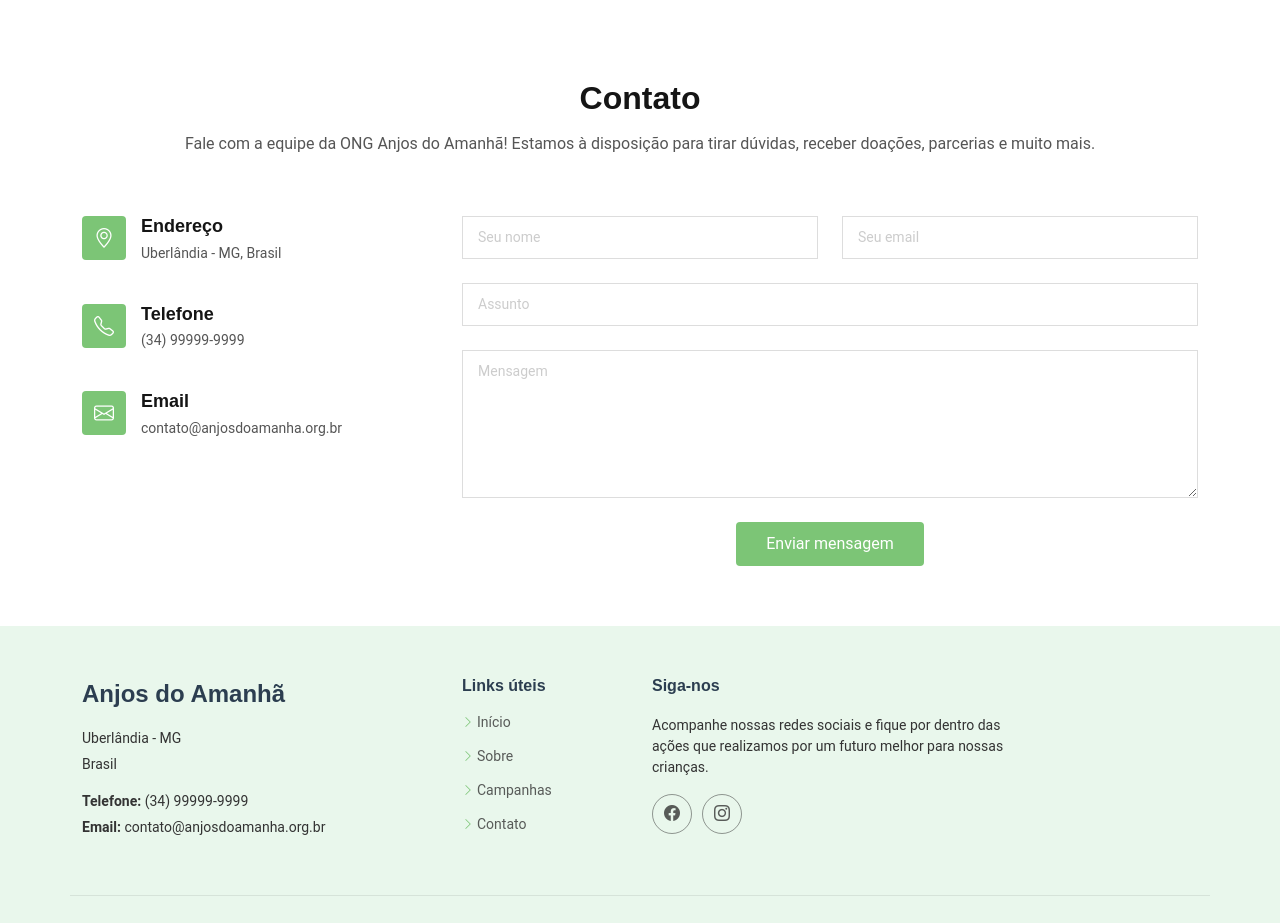
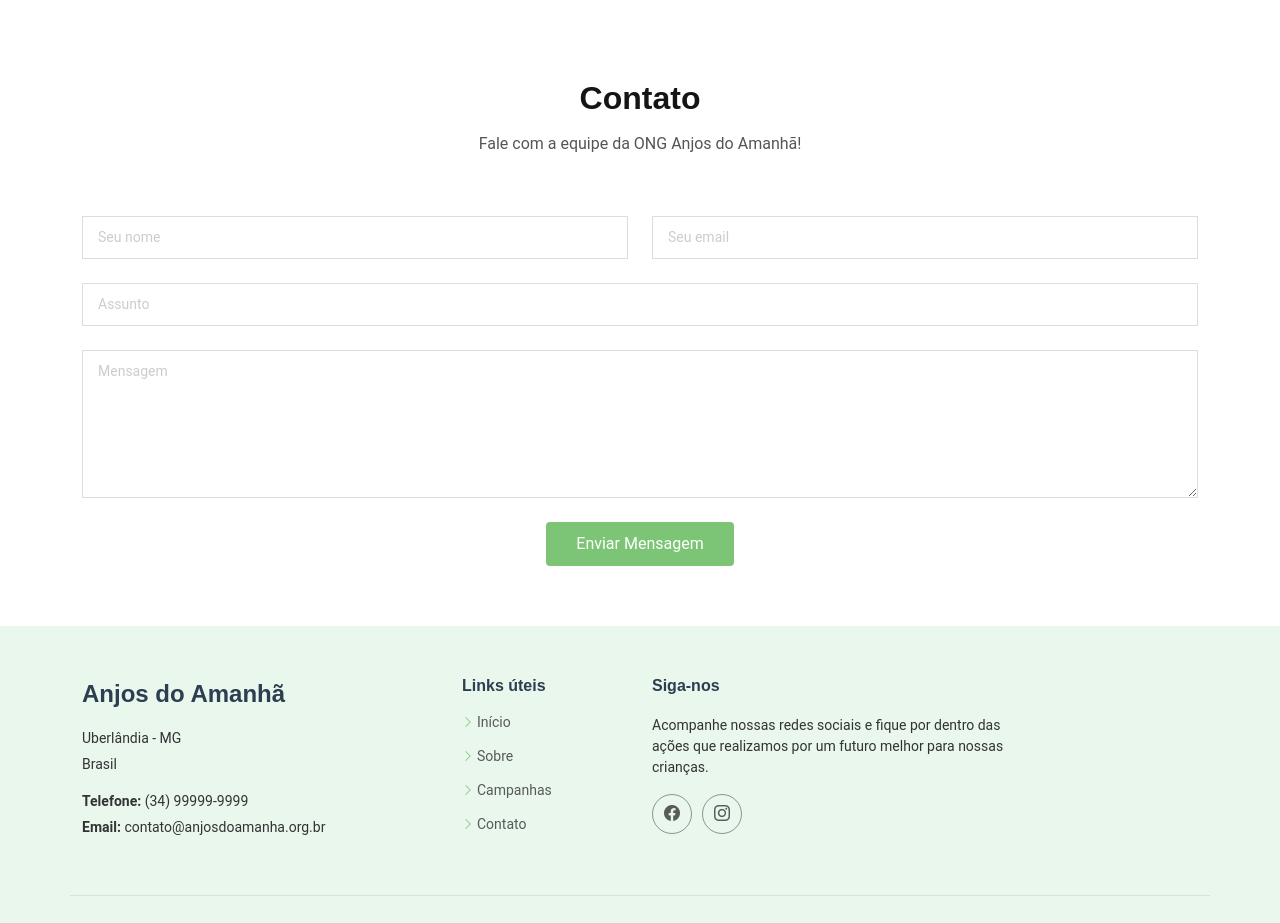
Before and after one commit to luisteodorojr/anjos-do-amanha, a React (Create React App) app: page / in a window 1280 px wide. Shown: the part 1440-2363 px from the top of the page. Built offline with nearby package versions, Linux system fonts and the light colour scheme.

Commit message:
first commit

```diff
--- a/package.json
+++ b/package.json
@@ -4,6 +4,7 @@
   "version": "0.1.0",
   "private": true,
   "dependencies": {
+    "@emailjs/browser": "^4.4.1",
     "@testing-library/dom": "^10.4.0",
     "@testing-library/jest-dom": "^6.6.3",
     "@testing-library/react": "^16.3.0",
--- a/src/components/ContactComponent.jsx
+++ b/src/components/ContactComponent.jsx
@@ -1,43 +1,40 @@
-import React from 'react';
+// src/components/ContactComponent.jsx
+import React, { useRef } from 'react';
+import emailjs from '@emailjs/browser';
 
 const ContactComponent = () => {
+  const form = useRef();
+
+  const sendEmail = (e) => {
+    e.preventDefault();
+
+    emailjs
+      .sendForm(
+        'service_8scuu6o',
+        'template_fdjbpuh',
+        form.current,
+        'jWEGQSJ3QOe7nJuUv'
+      )
+      .then(
+        () => {
+          alert('Mensagem enviada com sucesso!');
+          form.current.reset();
+        },
+        (error) => {
+          alert('Erro ao enviar: ' + error.text);
+        }
+      );
+  };
+
   return (
     <section id="contact" className="contact section">
       <div className="container section-title" data-aos="fade-up">
         <h2>Contato</h2>
-        <p>Fale com a equipe da ONG Anjos do Amanhã! Estamos à disposição para tirar dúvidas, receber doações, parcerias e muito mais.</p>
+        <p>Fale com a equipe da ONG Anjos do Amanhã!</p>
       </div>
 
       <div className="container" data-aos="fade-up" data-aos-delay="100">
-        <div className="row gy-4">
-          <div className="col-lg-4">
-            <div className="info-item d-flex" data-aos="fade-up" data-aos-delay="200">
-              <i className="bi bi-geo-alt flex-shrink-0"></i>
-              <div>
-                <h3>Endereço</h3>
-                <p>Uberlândia - MG, Brasil</p>
-              </div>
-            </div>
-
-            <div className="info-item d-flex" data-aos="fade-up" data-aos-delay="300">
-              <i className="bi bi-telephone flex-shrink-0"></i>
-              <div>
-                <h3>Telefone</h3>
-                <p>(34) 99999-9999</p>
-              </div>
-            </div>
-
-            <div className="info-item d-flex" data-aos="fade-up" data-aos-delay="400">
-              <i className="bi bi-envelope flex-shrink-0"></i>
-              <div>
-                <h3>Email</h3>
-                <p>contato@anjosdoamanha.org.br</p>
-              </div>
-            </div>
-          </div>
-
-          <div className="col-lg-8">
-            <form action="#" method="post" className="php-email-form" data-aos="fade-up" data-aos-delay="200">
+        <form ref={form} onSubmit={sendEmail} className="php-email-form">
           <div className="row gy-4">
             <div className="col-md-6">
               <input type="text" name="name" className="form-control" placeholder="Seu nome" required />
@@ -52,15 +49,10 @@ const ContactComponent = () => {
               <textarea name="message" rows="6" className="form-control" placeholder="Mensagem" required></textarea>
             </div>
             <div className="col-md-12 text-center">
-                  <div className="loading">Carregando...</div>
-                  <div className="error-message"></div>
-                  <div className="sent-message">Sua mensagem foi enviada. Obrigado!</div>
-                  <button type="submit">Enviar mensagem</button>
+              <button type="submit">Enviar Mensagem</button>
             </div>
           </div>
         </form>
-          </div>
-        </div>
       </div>
     </section>
   );
```
Also changed, not shown: 1 other file (tests, documents, lock files or other folders). Lines whose indentation alone changed are shown as unchanged.
